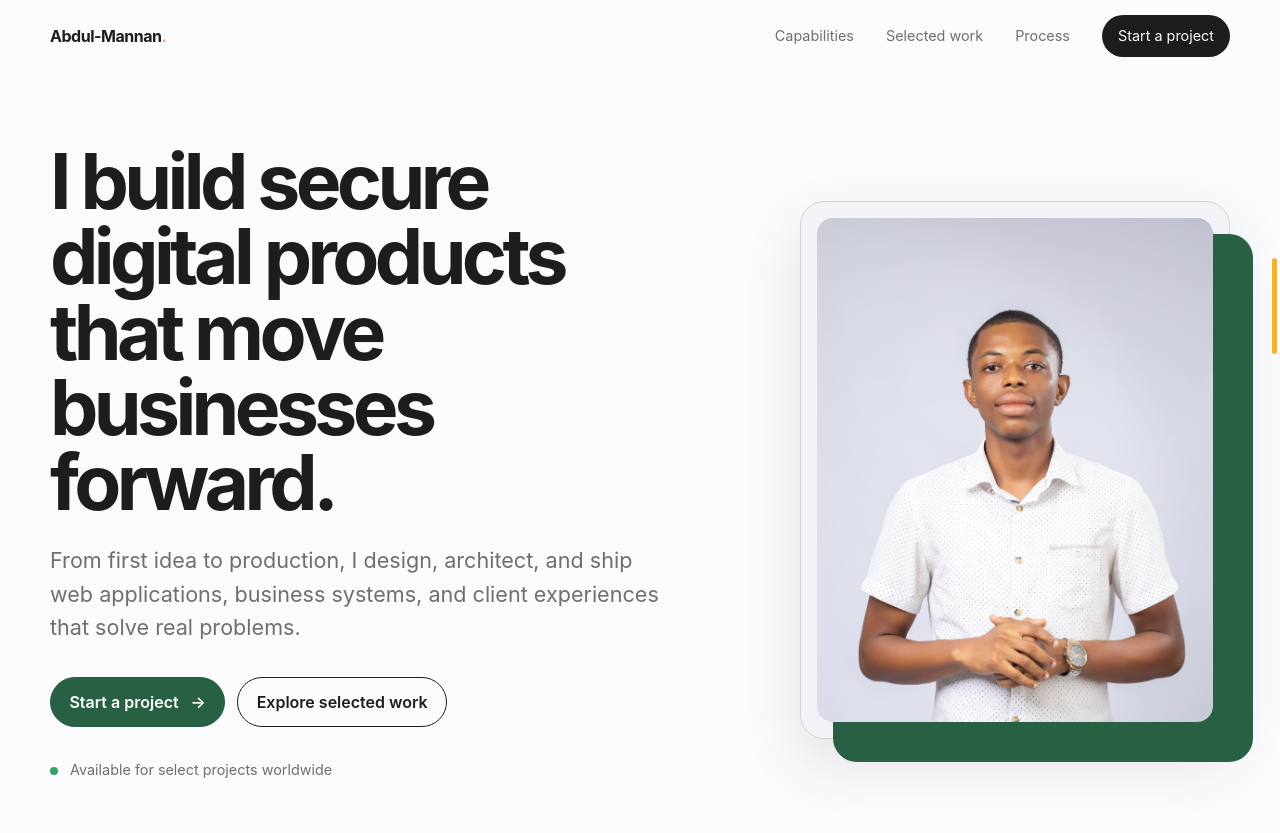
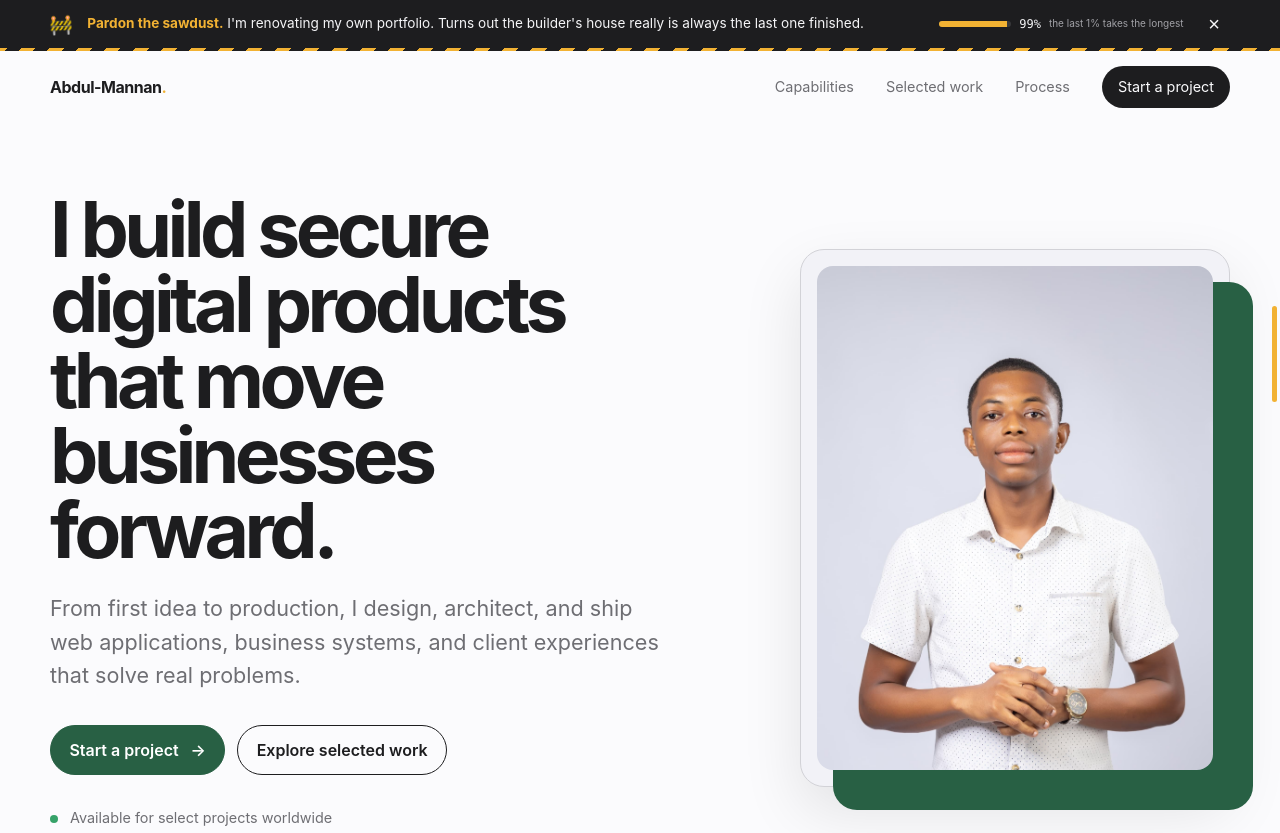
Before and after one commit to sonnetechgh-lang/portfolio, a plain HTML site: page index.html in a window 1280 px wide. Shown: the top 833 px of the page. Drawn offline with nearby package versions, Linux system fonts and the light colour scheme.

Commit message:
Add playful under-renovation banner

```diff
--- a/index.html
+++ b/index.html
@@ -19,6 +19,14 @@
   <a class="skip-link" href="#main-content">Skip to main content</a>
 
   <header class="site-header" id="site-header">
+    <aside class="reno" id="reno" aria-label="Site notice">
+      <div class="reno-inner container">
+        <span class="reno-cone" aria-hidden="true">🚧</span>
+        <p class="reno-text"><strong>Pardon the sawdust.</strong> I'm renovating my own portfolio. Turns out the builder's house really is always the last one finished.</p>
+        <span class="reno-progress" aria-hidden="true"><span class="reno-bar"><span></span></span>99%<small>the last 1% takes the longest</small></span>
+        <button class="reno-close" type="button" aria-label="Dismiss notice">×</button>
+      </div>
+    </aside>
     <nav class="nav container" aria-label="Primary navigation">
       <a href="#hero" class="brand">Abdul-Mannan<span>.</span></a>
       <button class="menu-toggle" type="button" aria-expanded="false" aria-controls="site-menu">
@@ -179,6 +187,12 @@
     const header = document.querySelector('.site-header');
     const menuButton = document.querySelector('.menu-toggle');
     const menu = document.querySelector('#site-menu');
+    const reno = document.querySelector('#reno');
+    try { if (sessionStorage.getItem('reno-dismissed')) reno.hidden = true; } catch (e) {}
+    reno.querySelector('.reno-close').addEventListener('click', () => {
+      reno.hidden = true;
+      try { sessionStorage.setItem('reno-dismissed', '1'); } catch (e) {}
+    });
     window.addEventListener('scroll', () => header.classList.toggle('is-scrolled', window.scrollY > 16), { passive: true });
     menuButton.addEventListener('click', () => {
       const open = menuButton.getAttribute('aria-expanded') === 'true';
--- a/styles.css
+++ b/styles.css
@@ -143,3 +143,32 @@ h3 { letter-spacing: -.025em; }
   *, *::before, *::after { scroll-behavior: auto !important; transition-duration: .01ms !important; animation-duration: .01ms !important; }
   .tech-track { animation: none; }
 }
+
+/* Maintenance banner */
+.reno { position: relative; background: #1d1d1f; color: #f5f5f7; font-size: .85rem; border-bottom: 3px solid transparent; border-image: repeating-linear-gradient(-45deg, var(--highlight) 0 10px, #1d1d1f 10px 20px) 3; }
+.reno[hidden] { display: none; }
+.reno-inner { display: flex; align-items: center; gap: .9rem; min-height: 44px; padding-block: .5rem; }
+.reno-cone { font-size: 1.15rem; display: inline-block; transform-origin: 50% 90%; animation: reno-wobble 2.4s ease-in-out infinite; }
+.reno-text { margin: 0; flex: 1; line-height: 1.4; }
+.reno-text strong { color: var(--highlight); }
+.reno-progress { display: flex; align-items: center; gap: .5rem; font-family: var(--mono); font-size: .75rem; white-space: nowrap; }
+.reno-progress small { color: #a1a1a6; font-family: var(--sans); }
+.reno-bar { width: 72px; height: 6px; border-radius: 99px; background: #38383a; overflow: hidden; }
+.reno-bar span { display: block; height: 100%; width: 99%; background: var(--highlight); animation: reno-fill 3s ease-out infinite alternate; }
+.reno-close { flex: none; width: 32px; height: 32px; border: 0; border-radius: 50%; background: transparent; color: inherit; font-size: 1.25rem; line-height: 1; cursor: pointer; }
+.reno-close:hover { background: #38383a; }
+@keyframes reno-wobble { 0%, 100% { transform: rotate(0); } 20% { transform: rotate(-12deg); } 40% { transform: rotate(9deg); } 60% { transform: rotate(-4deg); } }
+@keyframes reno-fill { 0% { width: 92%; } 100% { width: 99%; } }
+@media (max-width: 800px) {
+  .reno-progress { display: none; }
+  .reno-inner { width: calc(100% - 32px); gap: .6rem; }
+}
+@media (prefers-reduced-motion: reduce) {
+  .reno-cone, .reno-bar span { animation: none; }
+}
+.nav { position: relative; }
+body:has(.reno:not([hidden])) .hero { padding-block-start: calc(9rem + 48px); }
+@media (max-width: 800px) {
+  .nav-links { inset: 100% 0 auto; }
+  body:has(.reno:not([hidden])) .hero { padding-block-start: calc(8rem + 76px); }
+}
```
